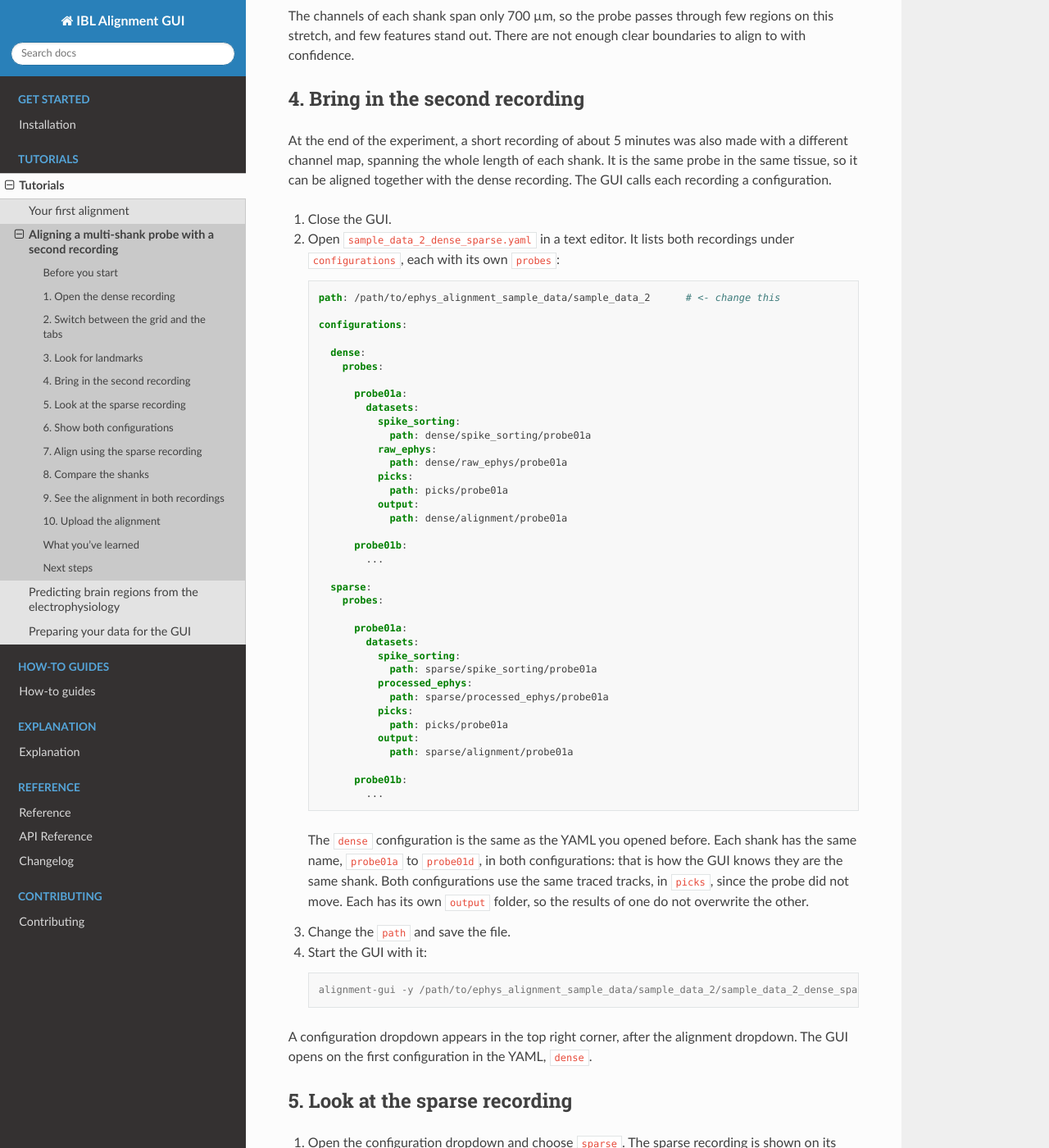
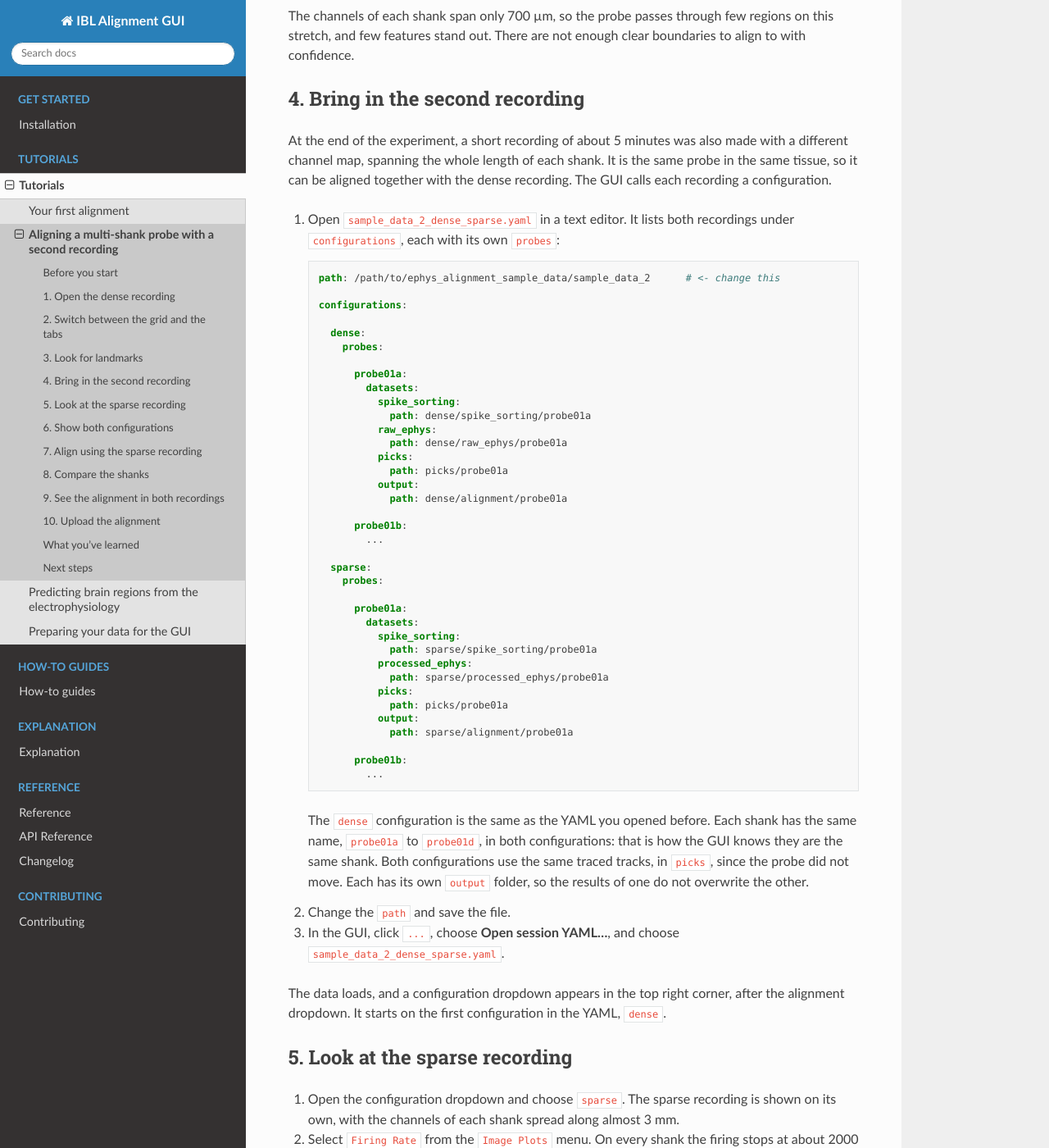
Before and after one commit to int-brain-lab/ibl-alignment-gui, a Sphinx documentation site: the page built from docs/source/tutorials/02_two_configurations.md, in a window 1280 px wide and 1400 px high, scrolled down 2720 px. Shown: the whole window at 82% size. Built offline with Sphinx 7.4.7 and the Read the Docs theme 3.1.0, drawn with Linux system fonts in a browser that asks for light colours.

Commit message:
add config dropdown from gui loading

````diff
--- a/docs/source/tutorials/02_two_configurations.md
+++ b/docs/source/tutorials/02_two_configurations.md
@@ -102,8 +102,7 @@ At the end of the experiment, a short recording of about 5 minutes was also made
 channel map, spanning the whole length of each shank. It is the same probe in the same tissue, so it can be
 aligned together with the dense recording. The GUI calls each recording a configuration.
 
-1. Close the GUI.
-2. Open `sample_data_2_dense_sparse.yaml` in a text editor. It lists both recordings under
+1. Open `sample_data_2_dense_sparse.yaml` in a text editor. It lists both recordings under
    `configurations`, each with its own `probes`:
 
    ```yaml
@@ -151,15 +150,12 @@ aligned together with the dense recording. The GUI calls each recording a config
    same shank. Both configurations use the same traced tracks, in `picks`, since the probe did not
    move. Each has its own `output` folder, so the results of one do not overwrite the other.
 
-3. Change the `path` and save the file.
-4. Start the GUI with it:
+2. Change the `path` and save the file.
+3. In the GUI, click `...`, choose **Open session YAML…**, and choose
+   `sample_data_2_dense_sparse.yaml`.
 
-   ```console
-   alignment-gui -y /path/to/ephys_alignment_sample_data/sample_data_2/sample_data_2_dense_sparse.yaml
-   ```
-
-A configuration dropdown appears in the top right corner, after the alignment dropdown. The GUI
-opens on the first configuration in the YAML, `dense`.
+The data loads, and a configuration dropdown appears in the top right corner, after the alignment
+dropdown. It starts on the first configuration in the YAML, `dense`.
 
 ## 5. Look at the sparse recording
 
````
Also changed, not shown: CHANGELOG.md (+9 -0 lines), 3 other files.
